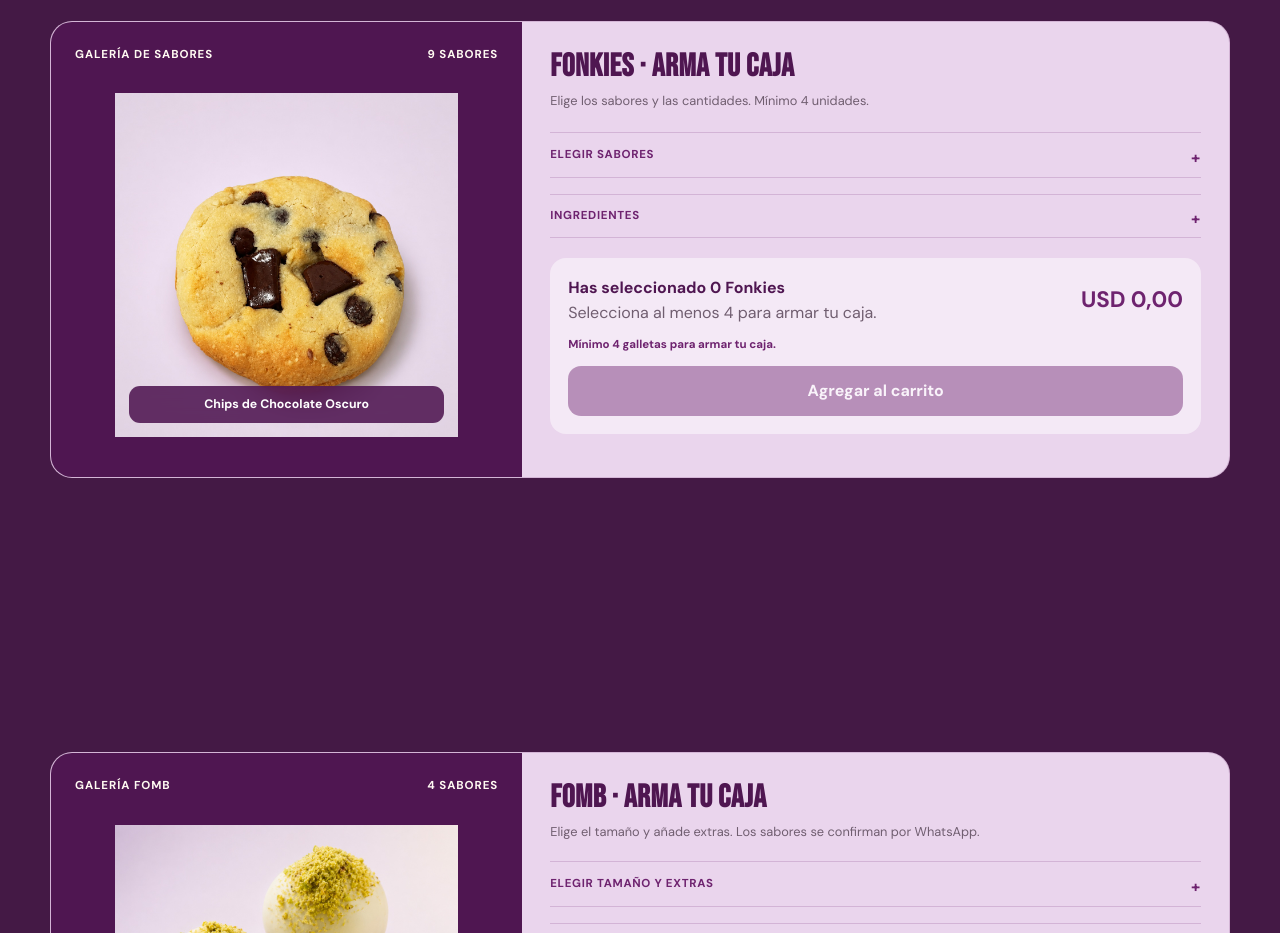
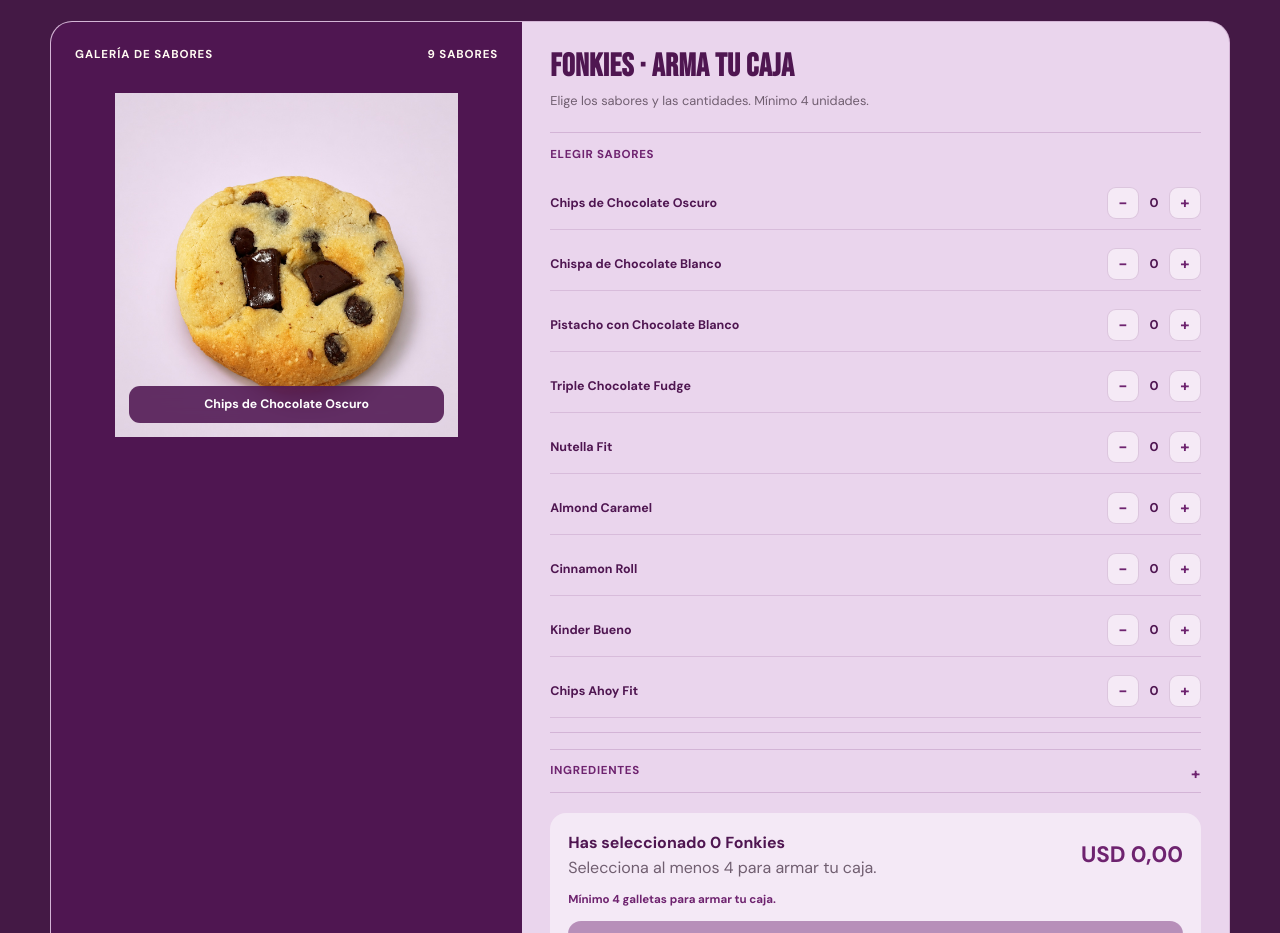
Before and after one commit to khronos-blip/fontana-web, a website: page index.html in a window 1280 px wide. Shown: the part 4040-4973 px from the top of the page. Drawn offline with nearby package versions, Linux system fonts and the light colour scheme; a web font is replaced by a local one.

Commit message:
Keep Fonkies flavor selector expanded

```diff
--- a/index.html
+++ b/index.html
@@ -387,7 +387,7 @@
     .builder-gallery-card{position:relative;display:grid;place-items:center;aspect-ratio:1;overflow:hidden;scroll-snap-align:center;background:#e8d6e8}.builder-gallery-card img{display:block;width:100%;height:100%;object-fit:contain;object-position:center}.builder-gallery-card span{position:absolute;left:14px;right:14px;bottom:14px;padding:9px 12px;border-radius:11px;background:rgba(79,22,81,.88);color:#fff;font-size:.77rem;font-weight:800;text-align:center}
     .builder-gallery-label{display:flex;justify-content:space-between;gap:16px;margin-bottom:14px;color:var(--cream);font-size:.72rem;font-weight:800;letter-spacing:.08em;text-transform:uppercase}
     .builder-head h3{font-family:'Berlin Sans FB','Bebas Neue','Arial Narrow',sans-serif;font-size:2rem;color:var(--plum-dark)}.builder-head p{margin:7px 0 20px;color:#705e70;font-size:.8rem}
-    .choice-panel{margin-top:14px;border-top:1px solid rgba(110,35,111,.18);border-bottom:1px solid rgba(110,35,111,.18)}.choice-panel summary{padding:13px 0;cursor:pointer;color:var(--plum);font-size:.72rem;font-weight:800;text-transform:uppercase;letter-spacing:.06em;list-style:none}.choice-panel summary::-webkit-details-marker{display:none}.choice-panel summary:after{content:'+';float:right;font-size:1rem}.choice-panel[open] summary:after{content:'−'}.choice-panel-content{padding:0 0 14px}
+    .choice-panel{margin-top:14px;border-top:1px solid rgba(110,35,111,.18);border-bottom:1px solid rgba(110,35,111,.18)}.choice-panel summary,.choice-panel-title{padding:13px 0;color:var(--plum);font-size:.72rem;font-weight:800;text-transform:uppercase;letter-spacing:.06em;list-style:none}.choice-panel summary{cursor:pointer}.choice-panel summary::-webkit-details-marker{display:none}.choice-panel summary:after{content:'+';float:right;font-size:1rem}.choice-panel[open] summary:after{content:'−'}.choice-panel-content{padding:0 0 14px}
     .fomb-size-options{display:grid;grid-template-columns:1fr 1fr;gap:10px}.fomb-size-option{display:flex;gap:9px;align-items:center;padding:12px;border:1px solid rgba(110,35,111,.18);border-radius:12px;background:rgba(255,255,255,.44);font-size:.75rem;font-weight:800}.fomb-size-option input{accent-color:var(--plum)}
     .fomb-extras{display:flex;justify-content:space-between;gap:16px;align-items:center;margin-top:14px}.fomb-extras span{font-size:.75rem;font-weight:700}.fomb-stepper{display:grid;grid-template-columns:34px 34px 34px;align-items:center;text-align:center}.fomb-stepper button{width:34px;height:34px;border:1px solid rgba(110,35,111,.18);border-radius:9px;background:rgba(255,255,255,.55);color:var(--plum);font-weight:800}
     .builder-summary{display:grid;grid-template-columns:1fr auto;gap:10px 20px;align-items:center;margin-top:20px;padding:18px;border-radius:16px;background:rgba(255,255,255,.48)}.builder-summary p{min-height:0;margin:3px 0 0;color:#705e70;font-size:.74rem}.builder-summary strong{font-size:1.4rem;color:var(--plum)}.builder-summary button{grid-column:1/-1;width:100%;border:0;border-radius:13px;padding:13px 18px;background:var(--plum);color:#fff;font-weight:800}
@@ -479,7 +479,7 @@
               </div></div>
               <div class="fonkie-builder-body">
                 <div class="fonkie-builder-head"><div><h3>Fonkies · Arma tu caja</h3><p>Elige los sabores y las cantidades. Mínimo 4 unidades.</p></div></div>
-                <details class="choice-panel"><summary>Elegir sabores</summary><div class="choice-panel-content fonkie-flavors" aria-label="Seleccionar sabores de Fonkies">
+                <div class="choice-panel choice-panel-static"><div class="choice-panel-title">Elegir sabores</div><div class="choice-panel-content fonkie-flavors" aria-label="Seleccionar sabores de Fonkies">
                   <div class="fonkie-flavor" data-flavor="Chips de Chocolate Oscuro"><span class="fonkie-flavor-name">Chips de Chocolate Oscuro</span><div class="fonkie-stepper"><button type="button" data-delta="-1" aria-label="Restar Chips de Chocolate Oscuro">−</button><output>0</output><button type="button" data-delta="1" aria-label="Sumar Chips de Chocolate Oscuro">+</button></div></div>
                   <div class="fonkie-flavor" data-flavor="Chispa de Chocolate Blanco"><span class="fonkie-flavor-name">Chispa de Chocolate Blanco</span><div class="fonkie-stepper"><button type="button" data-delta="-1" aria-label="Restar Chispa de Chocolate Blanco">−</button><output>0</output><button type="button" data-delta="1" aria-label="Sumar Chispa de Chocolate Blanco">+</button></div></div>
                   <div class="fonkie-flavor" data-flavor="Pistacho con Chocolate Blanco"><span class="fonkie-flavor-name">Pistacho con Chocolate Blanco</span><div class="fonkie-stepper"><button type="button" data-delta="-1" aria-label="Restar Pistacho con Chocolate Blanco">−</button><output>0</output><button type="button" data-delta="1" aria-label="Sumar Pistacho con Chocolate Blanco">+</button></div></div>
@@ -489,7 +489,7 @@
                   <div class="fonkie-flavor" data-flavor="Cinnamon Roll"><span class="fonkie-flavor-name">Cinnamon Roll</span><div class="fonkie-stepper"><button type="button" data-delta="-1" aria-label="Restar Cinnamon Roll">−</button><output>0</output><button type="button" data-delta="1" aria-label="Sumar Cinnamon Roll">+</button></div></div>
                   <div class="fonkie-flavor" data-flavor="Kinder Bueno"><span class="fonkie-flavor-name">Kinder Bueno</span><div class="fonkie-stepper"><button type="button" data-delta="-1" aria-label="Restar Kinder Bueno">−</button><output>0</output><button type="button" data-delta="1" aria-label="Sumar Kinder Bueno">+</button></div></div>
                   <div class="fonkie-flavor" data-flavor="Chips Ahoy Fit"><span class="fonkie-flavor-name">Chips Ahoy Fit</span><div class="fonkie-stepper"><button type="button" data-delta="-1" aria-label="Restar Chips Ahoy Fit">−</button><output>0</output><button type="button" data-delta="1" aria-label="Sumar Chips Ahoy Fit">+</button></div></div>
-                </div></details>
+                </div></div>
                 <details class="fonkie-ingredients" id="fonkieIngredients"><summary>Ingredientes</summary><div></div></details>
                 <div class="fonkie-builder-summary" aria-live="polite"><div><b id="fonkieCount">Has seleccionado 0 Fonkies</b><p id="fonkiePriceRule">Selecciona al menos 4 para armar tu caja.</p></div><strong id="fonkieTotal">$0,00</strong><div class="fonkie-validation" id="fonkieValidation">Mínimo 4 galletas para armar tu caja.</div><button class="fonkie-add" id="addFonkieBox" type="button" disabled>Agregar al carrito</button></div>
               </div>
```
Also changed, not shown: tests/smoke.spec.js (+2 -1 lines).
